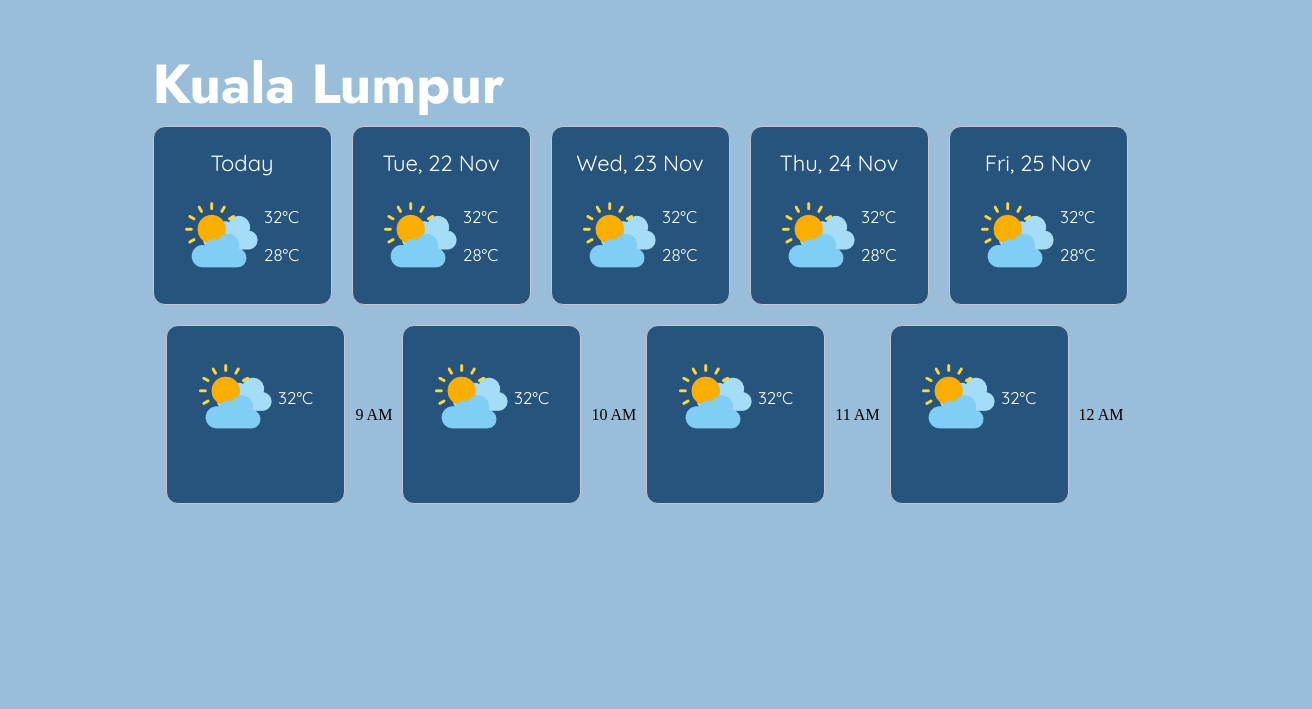
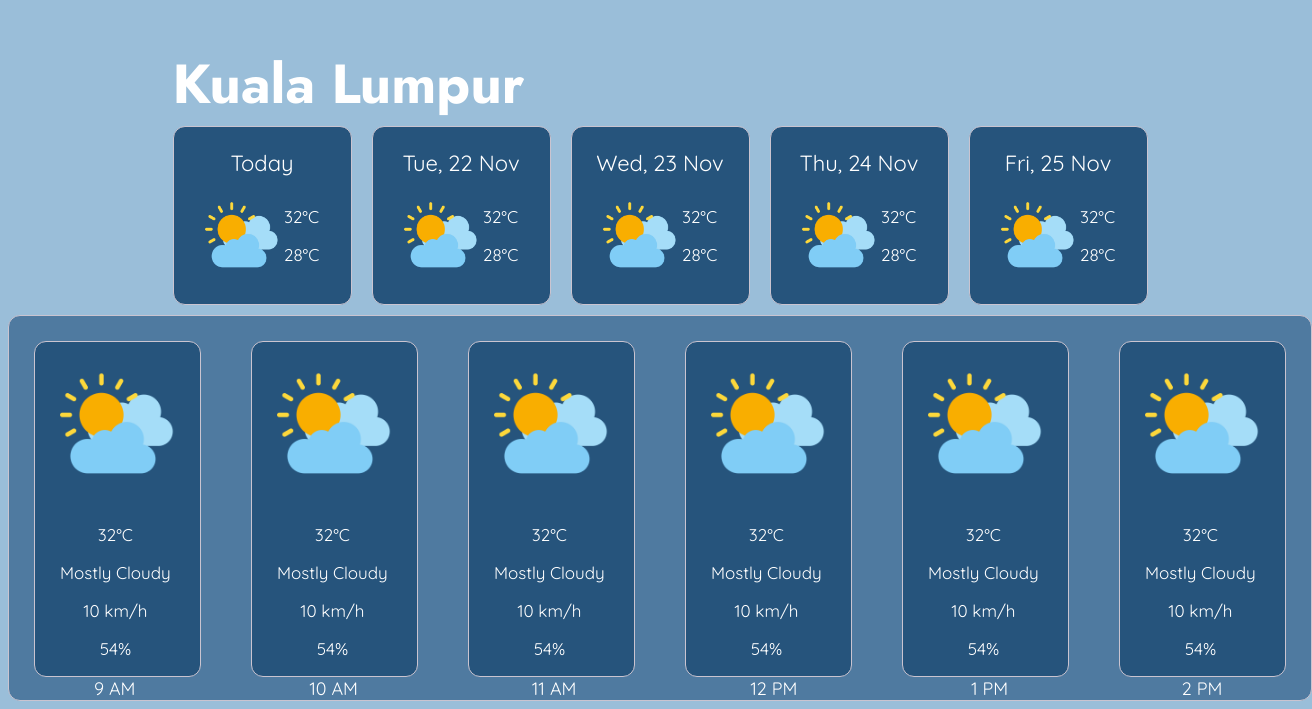
Before and after one commit to ZikriZuhairie/tenki_weather-app, a React (Create React App) app in the folder client/: page / in a window 1280 px wide. Shown: the part 127-836 px from the top of the page, 1312 px wide, since content can reach past the window. Before the commit the page ends 800 px from the top, so only its background shows below. Built offline with nearby package versions, Linux system fonts and the light colour scheme.

Commit message:
Update on HourCard

```diff
--- a/client/package.json
+++ b/client/package.json
@@ -6,8 +6,10 @@
     "@testing-library/jest-dom": "^5.16.5",
     "@testing-library/react": "^13.4.0",
     "@testing-library/user-event": "^13.5.0",
+    "primereact": "^8.7.2",
     "react": "^18.2.0",
     "react-dom": "^18.2.0",
+    "react-icons": "^4.6.0",
     "react-scripts": "5.0.1",
     "web-vitals": "^2.1.4"
   },
--- a/client/src/components/hourcards/hourCards.js
+++ b/client/src/components/hourcards/hourCards.js
@@ -1,8 +1,9 @@
 import React from 'react';
 import { InfoHours } from './index';
-import '.././daycards/daycards.css';
+import './hourcards.css';
 import cloudy from '../../assets/cloudy.png';
-import {BiDroplet} from 'react-icons';
+
+
 
  //adding on space
 const divStyle = {
@@ -12,17 +13,17 @@ const divStyle = {
 
 const HourCards = ({ temp, feels_like, windspeed,humidity}) => {
     return (
-        <div className="weather__daycards">
-            <div className="weather__daycards-container">
-                    <div className="weather__daycards-info">
-                    <img style={divStyle} src={cloudy} alt="cloudy icon" />
+        <div className="weather_hourcards">
+        <div className="weather__hourcards-container">
 
-                         <div className="weather__daycards-info-text">
-                         <li><InfoHours temp1={temp} feels_like1={feels_like} windspeed1={windspeed} humidity1={humidity}/></li>
-                         </div>
-                    </div>
+            <div className="weather__hourcards-info">
+                <img style={divStyle} src={cloudy} alt="cloudy icon" />
+                <div className="weather__hourcards-info-text">
+                    <InfoHours temp1={temp} feels_like1={feels_like} windspeed1={windspeed} humidity1={humidity}/>
+                </div>
             </div>
-        </div >
+        </div>
+    </div >
     );
 }
 
--- /dev/null
+++ b/client/src/components/hourcards/hourcards.css
@@ -0,0 +1,89 @@
+.weather__hourcards {
+    display: flex;
+    flex: 1;
+    justify-content: center;
+    align-items: center;
+    flex-direction: column;
+
+    width: 137px;
+    height: 171px;
+    left: 0px;
+    top: 0px;
+
+
+  }
+
+  .weather__hourcards-container {
+
+    box-sizing: border-box;
+
+    left: 7.05%;
+    right: 8.16%;
+    top: 47.03%;
+    bottom: 18.65%;
+
+    background: #4F7AA0;
+
+  }
+
+  .weather__hourcards-container_text {
+
+    box-sizing: border-box;
+
+    /* M3/sys/light/outline-variant */
+
+    border: 1px solid #CAC4D0;
+    border-radius: 12px;
+
+    /* Inside auto layout */
+
+    flex: none;
+    order: 1;
+    align-self: stretch;
+    flex-grow: 1;
+    z-index: 1;
+
+  }
+  .weather__hourcards-container_text p {
+    color: var(--color-text);
+    font-family: var(--font-family);
+    font-size: 22px;
+
+      }
+
+  /* JANGAN KACAU */
+  .weather__hourcards-info {
+    display: flex;
+    flex-direction: column;
+    align-items: flex-start;
+    padding: 0px;
+    isolation: isolate;
+
+    margin: 25px;
+    margin-bottom: 0;
+
+    left: 0px;
+    top: 0px;
+
+    border-radius: 12px;
+    border: 1px solid #CAC4D0;
+    background-color:#26547C;
+  }
+
+  .weather__hourcards-info img {
+    width: 42%;
+    height: 42%;
+    width: 115px;
+    height: 115px;
+    left: 61px;
+    top: 32px;
+  }
+
+  .weather__hourcards-info-text {
+    display: flex;
+    justify-content: center;
+    align-items: center;
+    flex-direction: column;
+    padding-left: 5px;
+
+  }
--- a/client/src/components/hourcards/info/infoHours.js
+++ b/client/src/components/hourcards/info/infoHours.js
@@ -1,16 +1,16 @@
 import React from 'react';
-import '../../daycards/info/infodays.css'; //Calling for CSS file
+import './infohours.css'; //Calling for CSS file
 
 const InfoHours = ({ temp1,feels_like1,humidity1,windspeed1 }) => {
     return (
-        <div className="weather__infodays">
-            <div className="weather__infodays-container">
-                <div className="weather__infodays-text">
+        <div className="weather__infohours">
+            <div className="weather__infohours-container">
+                <div className="weather__infohours-text">
 
                     <p>{temp1}</p>
                     <p>{feels_like1}</p>
+                    <p>{windspeed1}</p>
                     <p>{humidity1}</p>
-                    <p>{windspeed1}</p>
 
 
                 </div>
--- /dev/null
+++ b/client/src/components/hourcards/info/infohours.css
@@ -0,0 +1,18 @@
+.weather__infohours{
+    display: flex;
+}
+
+.weather__infohours-container{
+    display: flex;
+    flex-direction: column;
+    justify-content: center;
+    align-items: center;
+    text-align: center;
+}
+
+.weather__infohours-text{
+    color: var(--color-text);
+    font-family: var(--font-family);
+    font-size: 17px;
+    padding-left: 20px;
+}
--- /dev/null
+++ b/client/src/container/hours/hours.css
@@ -0,0 +1,46 @@
+.weather__hours {
+    box-sizing: border-box;
+
+    background: #4F7AA0;
+    /* M3/sys/light/outline-variant */
+
+    border: 1px solid #CAC4D0;
+    border-radius: 12px;
+
+}
+
+
+/* JGN KACAU */
+.weather__hours-container {
+
+        display: flex;
+        flex-direction:row;
+        justify-content:center;
+        align-items:center;
+
+        box-sizing: border-box;
+}
+
+.box_under{
+
+    display: flex;
+    justify-content: center;
+    align-items: center;
+    flex-direction:row;
+}
+
+
+.text_undercontainer{
+
+    color: var(--color-text);
+    font-family: var(--font-family);
+    font-size: 18px;
+
+    padding-left: 85px;
+    isolation: isolate;
+
+    align-self: stretch;
+    flex-grow: 1;
+    z-index: 1;
+    margin-left: 5;
+  }
--- a/client/src/container/hours/hours.js
+++ b/client/src/container/hours/hours.js
@@ -1,20 +1,27 @@
 import React from 'react';
-import { DayCards } from '../../components';
-import '../days/days.css';
+import { HourCards} from '../../components';
+import '../hours/hours.css';
 
 
 const hoursContainer = () => {
     return (
-        <div className="weather__days">
-            <div className="weather__days-container">
-                <DayCards temp1="32°C" feels_like1="Mostly Cloudy" windspeed1="10 km/h" humidity1="54%"/>
-                <p>9 AM</p>
-                <DayCards temp1="32°C" feels_like1="Mostly Cloudy" windspeed1="10 km/h" humidity1="54%"/>
-                <p>10 AM</p>
-                <DayCards temp1="32°C" feels_like1="Mostly Cloudy" windspeed1="10 km/h" humidity1="54%"/>
-                <p>11 AM</p>
-                <DayCards temp1="32°C" feels_like1="Mostly Cloudy" windspeed1="10 km/h" humidity1="54%"/>
-                <p>12 AM</p>
+
+        <div className="weather__hours">
+            <div className="weather__hours-container">
+                <HourCards temp="32°C" feels_like="Mostly Cloudy" windspeed="10 km/h" humidity="54%"/>
+                <HourCards temp="32°C" feels_like="Mostly Cloudy" windspeed="10 km/h" humidity="54%"/>
+                <HourCards temp="32°C" feels_like="Mostly Cloudy" windspeed="10 km/h" humidity="54%"/>
+                <HourCards temp="32°C" feels_like="Mostly Cloudy" windspeed="10 km/h" humidity="54%"/>
+                <HourCards temp="32°C" feels_like="Mostly Cloudy" windspeed="10 km/h" humidity="54%"/>
+                <HourCards temp="32°C" feels_like="Mostly Cloudy" windspeed="10 km/h" humidity="54%"/>
+                </div>
+            <div className="box_under">
+                <div className="text_undercontainer">9 AM</div>
+                <div className="text_undercontainer">10 AM</div>
+                <div className="text_undercontainer">11 AM</div>
+                <div className="text_undercontainer">12 PM</div>
+                <div className="text_undercontainer">1 PM</div>
+                <div className="text_undercontainer">2 PM</div>
             </div>
         </div>
     );
```
Also changed, not shown: 1 other file (tests, documents, lock files or other folders).
